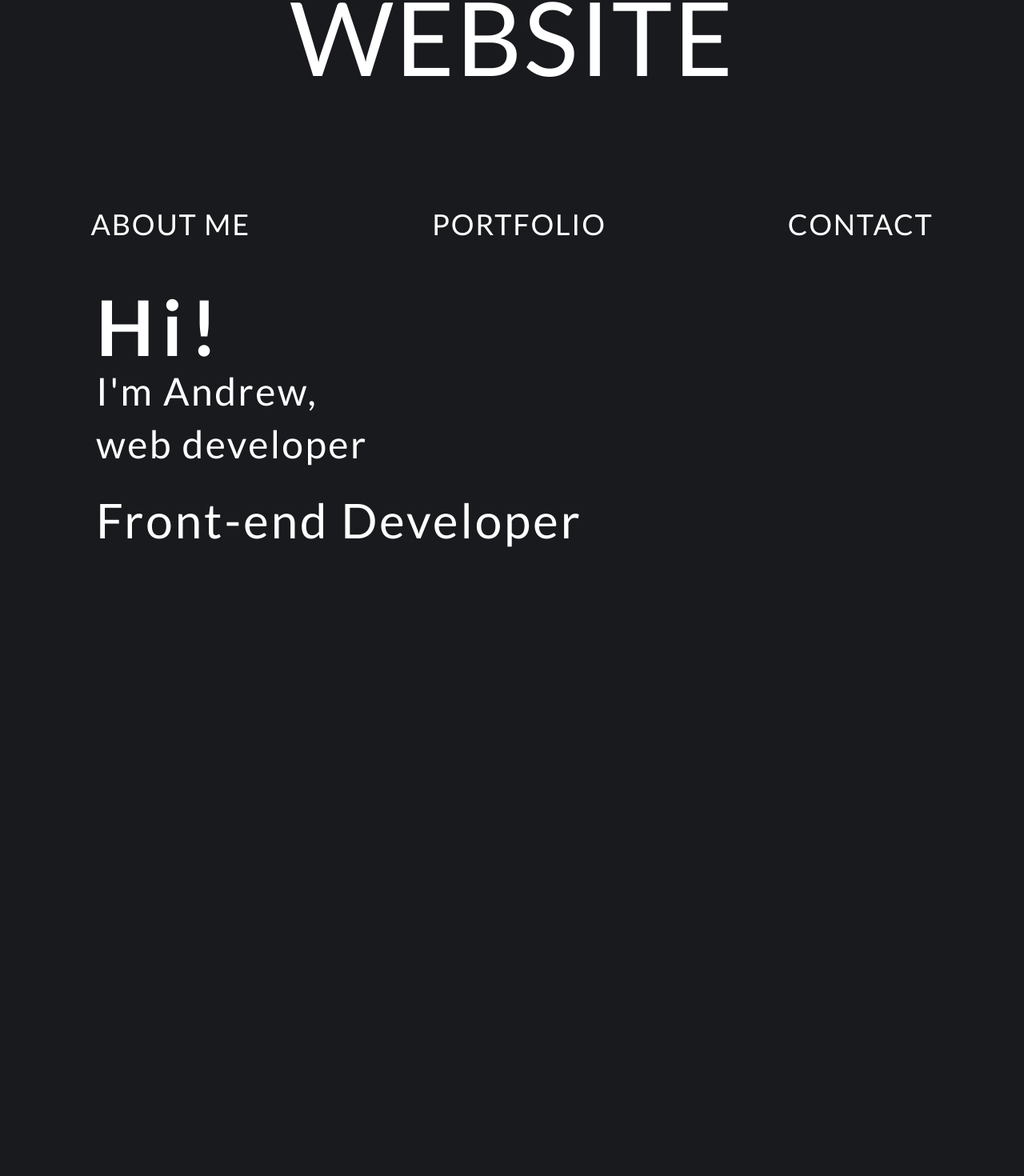
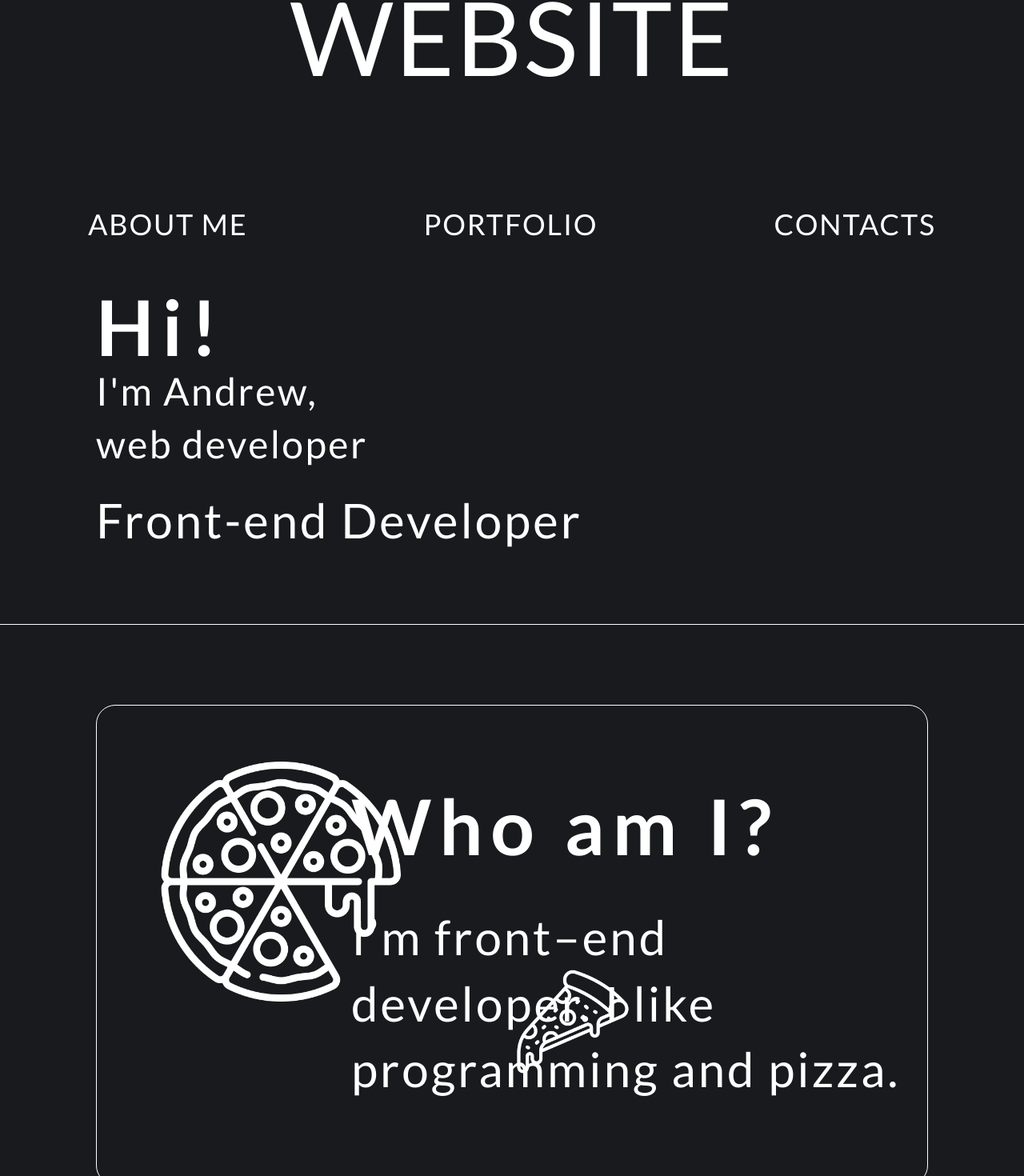
Before and after one commit to PICKLEGENT/ar23-portfolio-website, a React (Vite) app: page / in a window 1280 px wide. Shown: the part 612-2082 px from the top of the page at 80% size. Before the commit the page ends 1298 px from the top, so only its background shows below. Built offline with nearby package versions, Linux system fonts and the light colour scheme.

Commit message:
About component Done

```diff
--- a/src/components/About.tsx
+++ b/src/components/About.tsx
@@ -1,7 +1,16 @@
+import { CustomHeading } from "."
+
 const About = () => {
     return (
-        <section>
-
+        <section className="my-100 border-y border-primary-white">
+            <div className="flex items-center mx-120 my-100 h-600 rounded-3xl border border-primary-white relative">
+                <img src="./src/assets/images/pizza.png" alt="pizza" className="absolute top-50 left-60 m-5 w-300" />
+                <img src="./src/assets/images/pizza-slice.png" alt="pizza slice" className="absolute top-300 left-500 m-5 w-150" />
+                <div className="absolute right-0 m-5 w-700 text-primary-white">
+                    <CustomHeading title={'Who am I?'} />
+                    <p className="mt-50 text-6xl tracking-wider leading-snug">I’m front–end developer. I like programming and pizza.</p>
+                </div>
+            </div>
         </section>
     )
 }
--- a/src/components/CustomHeading.tsx
+++ b/src/components/CustomHeading.tsx
@@ -2,7 +2,7 @@ import { CustomHeadingProps } from "../types"
 
 const CustomHeading = ({ title }: CustomHeadingProps) => {
     return (
-        <span className="my-50 text-8xl font-bold text-primary-white tracking-widest capitalize">{title}</span>
+        <span className="my-50 text-8xl font-bold text-primary-white tracking-widest">{title}</span>
     )
 }
 
--- a/src/components/Greeting.tsx
+++ b/src/components/Greeting.tsx
@@ -4,7 +4,7 @@ const Greeting = () => {
     return (
         <>
             <section className="mx-120 text-primary-white">
-                <CustomHeading title={'hi!'} />
+                <CustomHeading title={'Hi!'} />
                 <p className="text-5xl tracking-wider leading-snug">I'm Andrew,<br />web developer</p>
                 <h3 className="mt-8 text-6xl tracking-wider">Front-end Developer</h3>
             </section>
--- a/src/components/Navbar.tsx
+++ b/src/components/Navbar.tsx
@@ -6,7 +6,7 @@ const Navbar = () => {
             <nav className="my-60 flex justify-around items-center font-semi text-4xl tracking-wider text-primary-white uppercase">
                 <Link to='/'>about me</Link>
                 <Link to='/'>portfolio</Link>
-                <Link to='/'>contact</Link>
+                <Link to='/'>contacts</Link>
             </nav>
         </>
     )
--- a/src/components/index.ts
+++ b/src/components/index.ts
@@ -5,6 +5,7 @@ import CustomButton from './CustomButton';
 import CustomInput from './CustomInput';
 import CustomHeading from './CustomHeading';
 import Greeting from './Greeting';
+import About from './About';
 import Footer from './Footer';
 
 export {
@@ -15,5 +16,6 @@ export {
 	CustomInput,
 	CustomHeading,
 	Greeting,
+	About,
 	Footer,
 };
--- a/src/pages/Home.tsx
+++ b/src/pages/Home.tsx
@@ -1,4 +1,4 @@
-import { Banner, Greeting, Header, Navbar } from "../components"
+import { About, Banner, Greeting, Header, Navbar } from "../components"
 
 const Home = () => {
     return (
@@ -7,6 +7,7 @@ const Home = () => {
             <Banner />
             <Navbar />
             <Greeting />
+            <About />
         </>
     )
 }
--- a/tailwind.config.js
+++ b/tailwind.config.js
@@ -16,6 +16,17 @@ export default {
       '100' : '100px',
       '120' : '120px',
       '150' : '150px',
+      '200' : '200px',
+      '250' : '250px',
+      '300' : '300px',
+      '400' : '400px',
+      '450' : '450px',
+      '500' : '500px',
+      '600' : '600px',
+      '650' : '650px',
+      '700' : '700px',
+      '750' : '750px',
+      '800' : '800px',
       },
       colors: {
         'bg-primary-blue': '#181a1d',
```
Also changed, not shown: src/assets/images/pizza-slice.png (added), src/assets/images/pizza.png (added).
